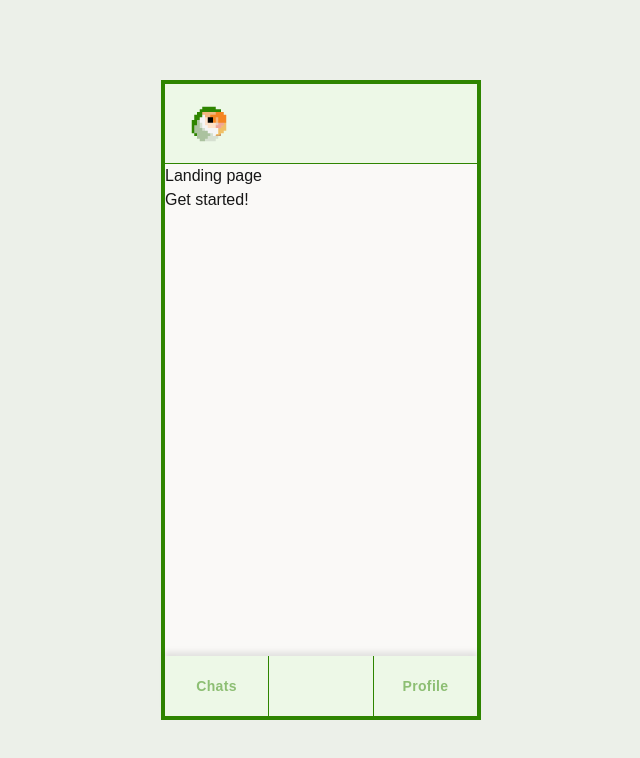
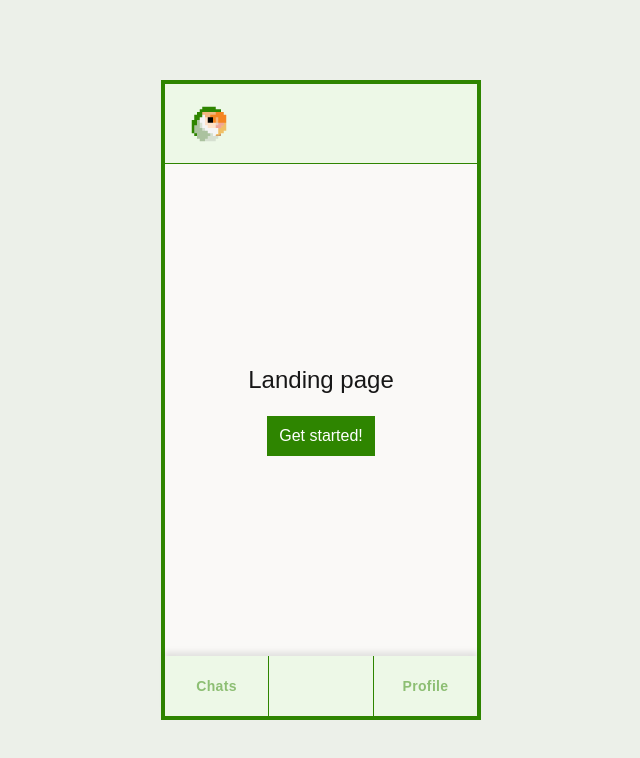
Before and after one commit to echiewe/messaging-app, a Next.js app: page / in a window 1280 px wide. Shown: the top 758 px of the page, without its empty margins (319-959 px from the left). Built offline with nearby package versions, Linux system fonts and the light colour scheme; a web font is replaced by a local one.

Commit message:
use client issue on landing page

```diff
--- a/app/page.tsx
+++ b/app/page.tsx
@@ -1,3 +1,4 @@
+"use client";
 import Background from "./(messages)/components/Background";
 import { useRouter } from "next/navigation";
 
@@ -5,9 +6,9 @@ import { useRouter } from "next/navigation";
 export default function Home() {
     const router = useRouter();
     return (
-        <Background>
-            <h1>Landing page</h1>
-            <button onClick={() => router.push('/login')}>Get started!</button>
+        <Background className="flex flex-col justify-center items-center gap-5">
+            <h1 className="text-2xl">Landing page</h1>
+            <button className='button' onClick={() => router.push('/login')}>Get started!</button>
         </Background>
     );
 }
```
